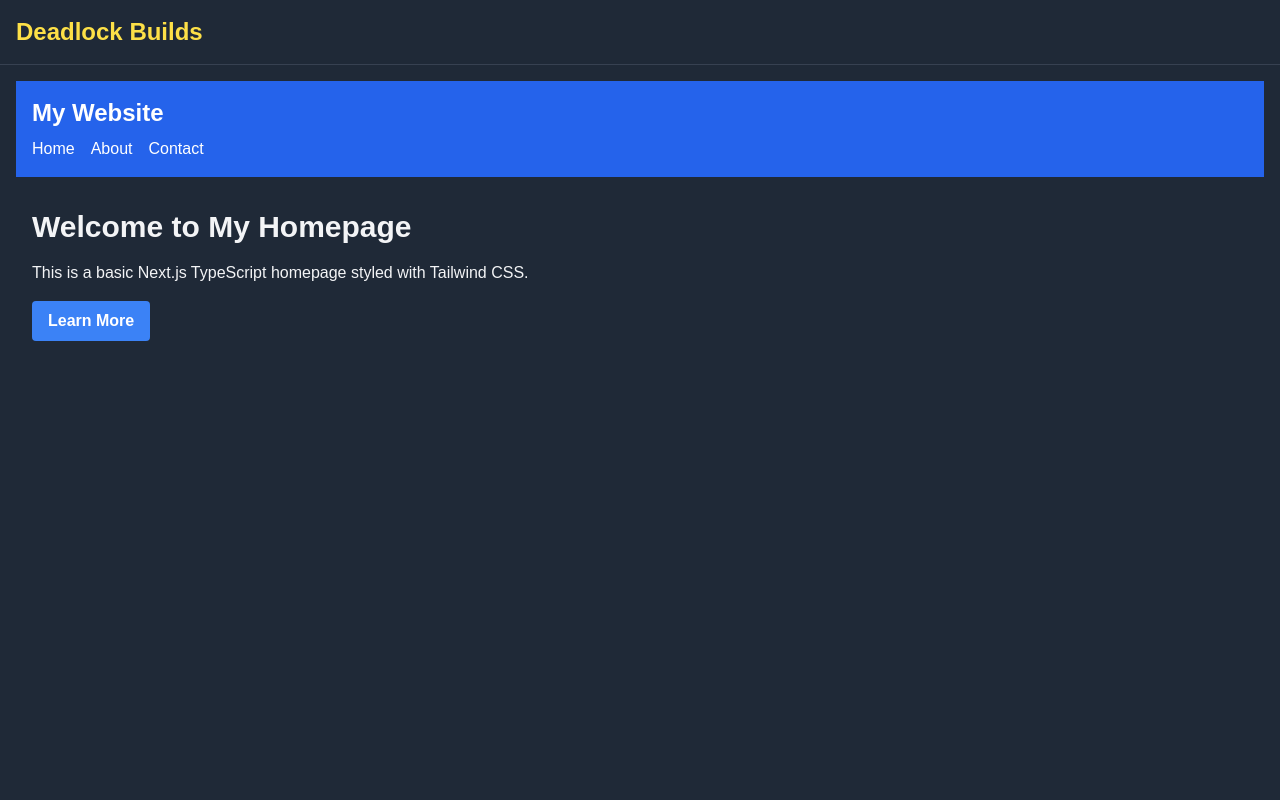
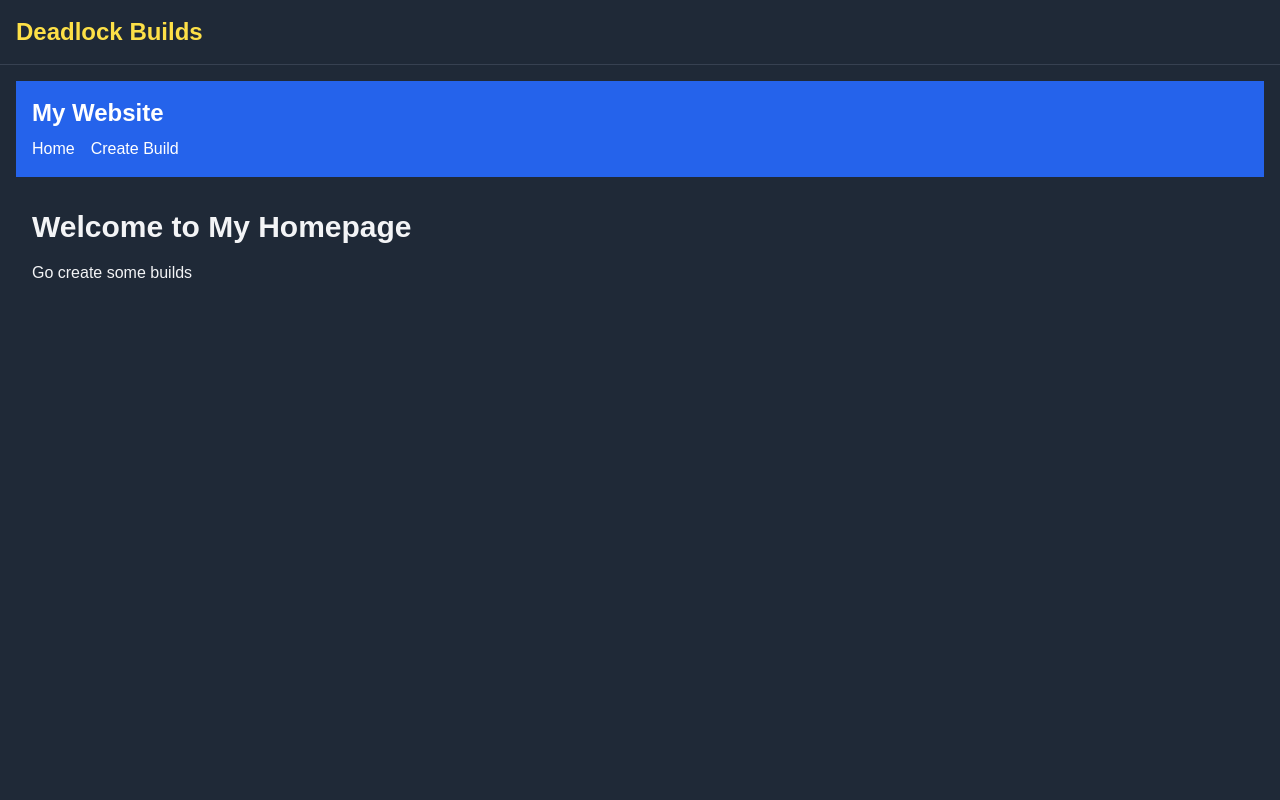
Before and after one commit to jinwood/deadlock-builds, a Next.js app: page / in a window 1280 px wide. Shown: the top 800 px of the page. Built offline with nearby package versions, Linux system fonts and the light colour scheme.

Commit message:
Add build link

```diff
--- a/app/page.tsx
+++ b/app/page.tsx
@@ -20,13 +20,8 @@ export default function Home() {
                 </a>
               </li>
               <li>
-                <a href="#" className="hover:underline">
-                  About
-                </a>
-              </li>
-              <li>
-                <a href="#" className="hover:underline">
-                  Contact
+                <a href="builds/create" className="hover:underline">
+                  Create Build
                 </a>
               </li>
             </ul>
@@ -35,13 +30,7 @@ export default function Home() {
 
         <main className="flex-grow container mx-auto px-4 py-8">
           <h2 className="text-3xl font-bold mb-4">Welcome to My Homepage</h2>
-          <p className="mb-4">
-            This is a basic Next.js TypeScript homepage styled with Tailwind
-            CSS.
-          </p>
-          <button className="bg-blue-500 hover:bg-blue-700 text-white font-bold py-2 px-4 rounded">
-            Learn More
-          </button>
+          <p className="mb-4">Go create some builds</p>
         </main>
 
         <footer className="bg-gray-200 p-4 text-center">
```
